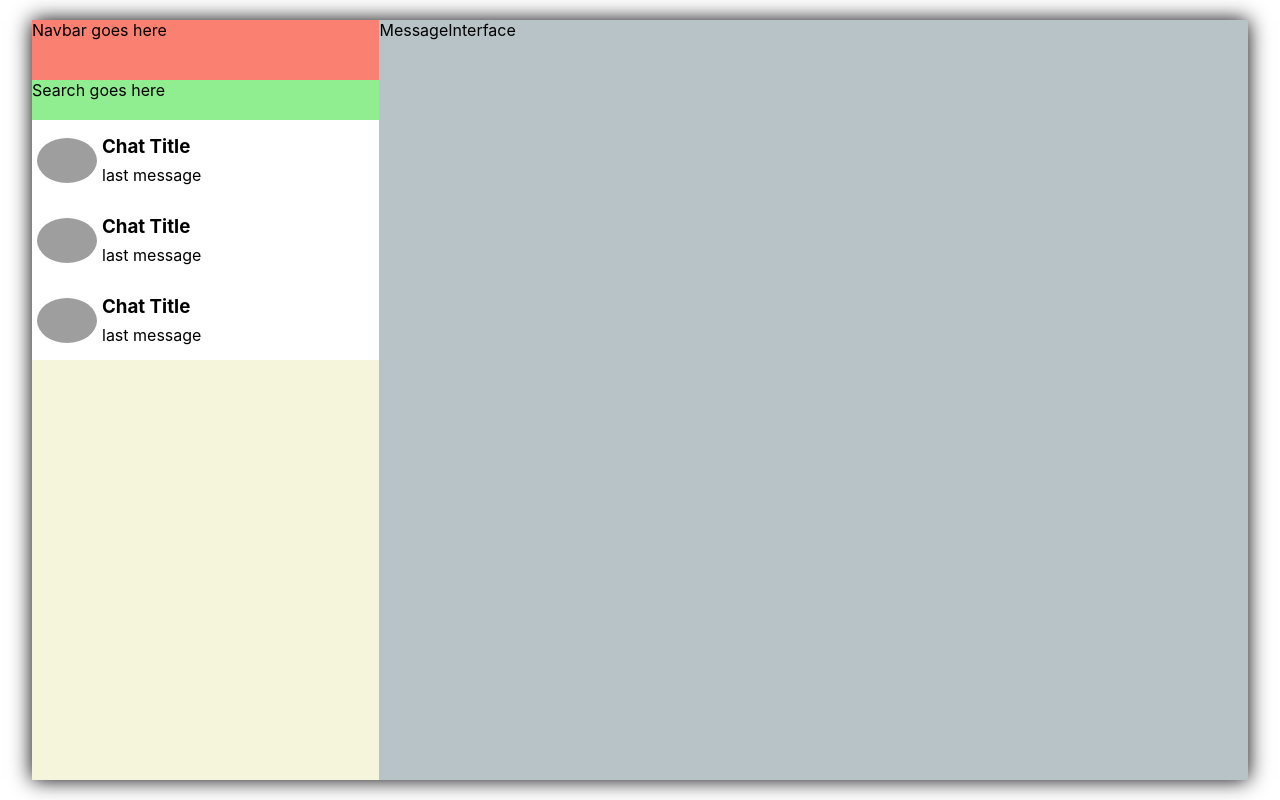
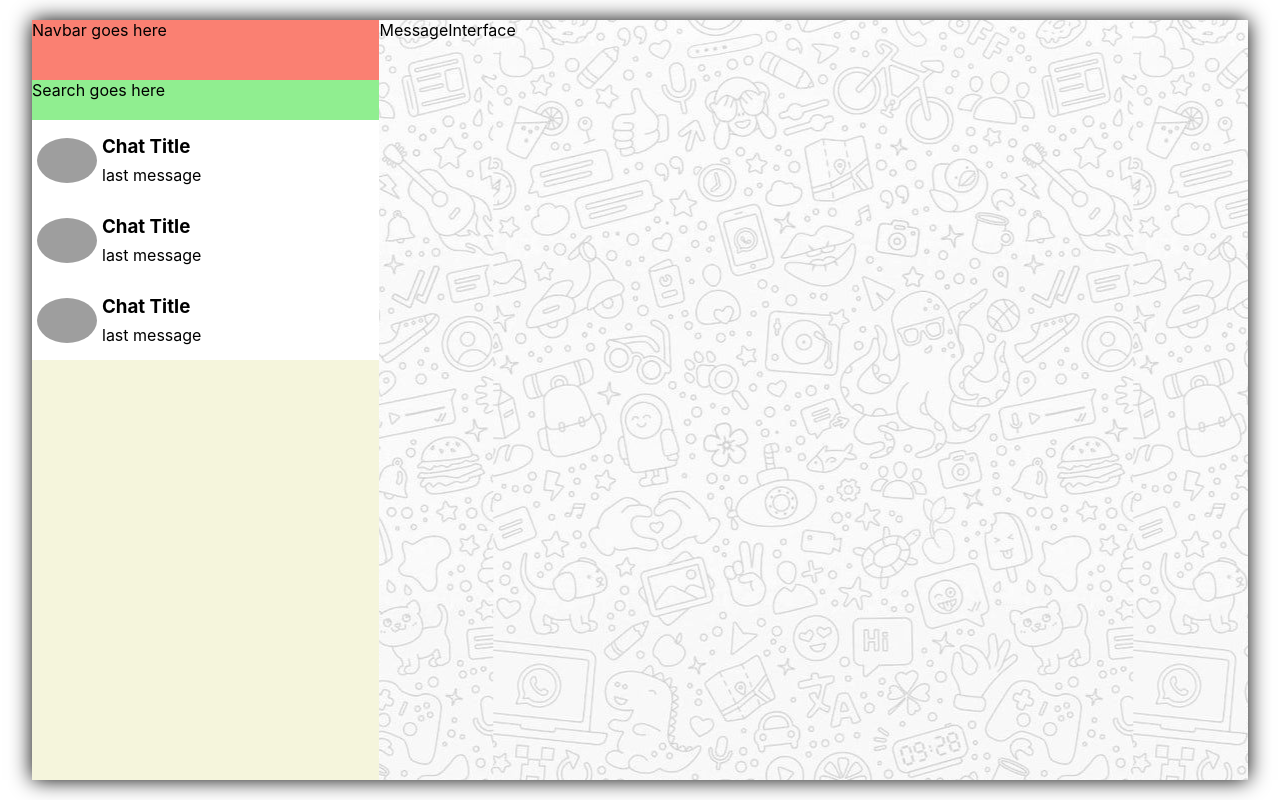
Before and after one commit to arhussain1/whatsapp-clone, a React (Create React App) app in the folder whatsapp-client/: page / in a window 1280 px wide. Built offline with nearby package versions, Linux system fonts and the light colour scheme; grey boxes are pictures that could not be loaded.

Commit message:
Add a background image

```diff
--- a/whatsapp-client/src/components/MessageInterface/MessageInterface.css
+++ b/whatsapp-client/src/components/MessageInterface/MessageInterface.css
@@ -1,4 +1,7 @@
 .MessageInterface__container {
 	background-color: rgb(184, 195, 199);
+	background-image: url("./background-images/background-light.jpeg");
+	background-position: center;
+	background-repeat: repeat;
 	flex: 5;
 }
```
Also changed, not shown: whatsapp-client/src/components/MessageInterface/background-images/background-light.jpeg (added).
